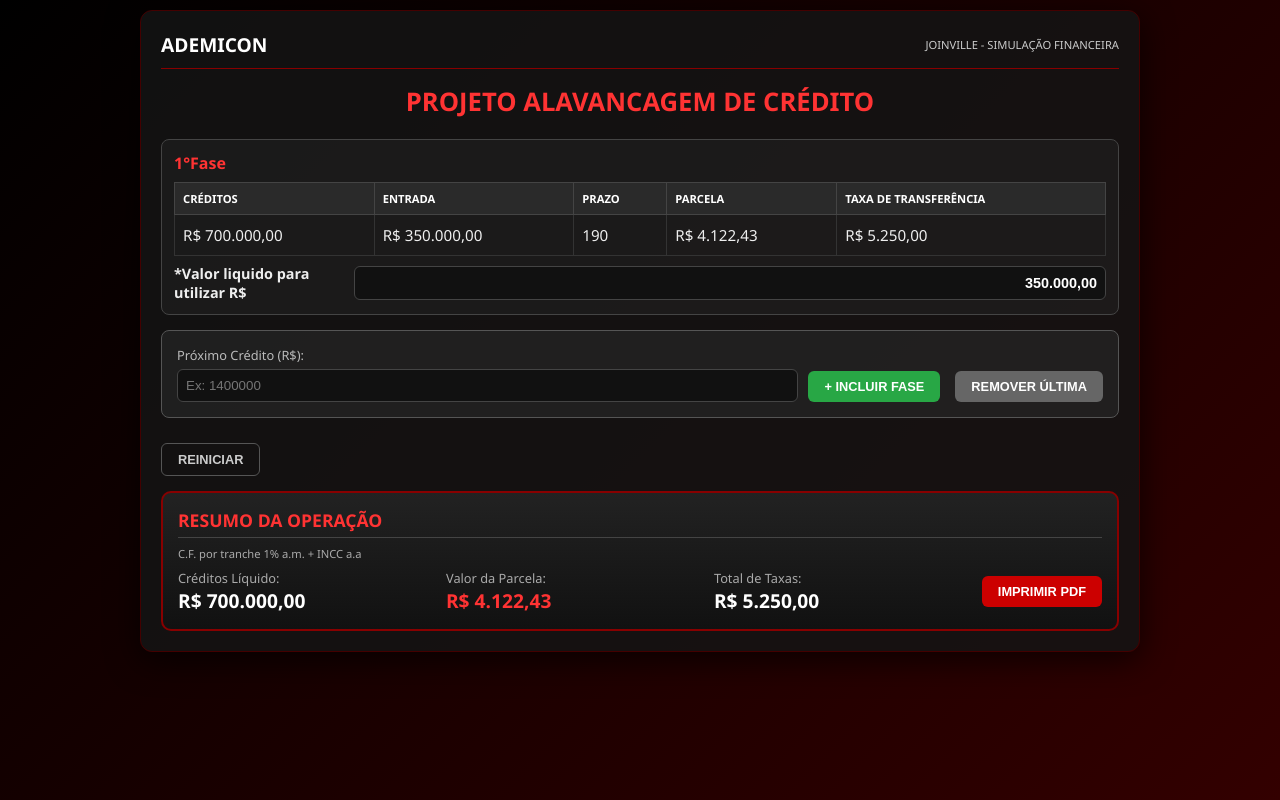
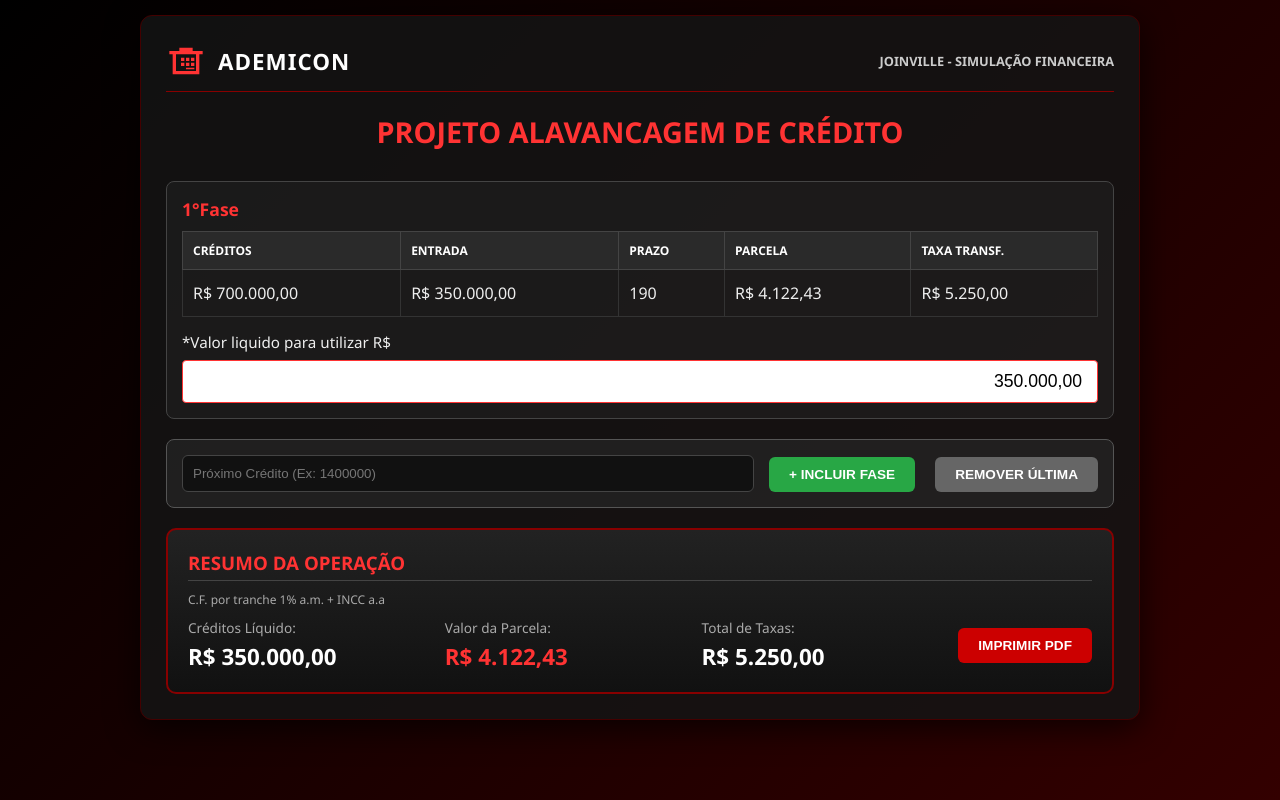
Before and after one commit to anndrelzz/EscalonamentoAdemicon, a plain HTML site: page index.html in a window 1280 px wide. Both pictures are taken after a click on the button "GERAR PROPOSTA". Drawn offline with Linux system fonts and the light colour scheme.

Commit message:
Fix Resumo de operacoes

```diff
--- a/index.html
+++ b/index.html
@@ -13,14 +13,14 @@
             background-attachment: fixed;
             color: #eee;
             min-height: 100vh;
-            padding: 10px;
+            padding: 15px;
         }
 
         .main-container {
             max-width: 1000px;
             margin: auto;
             background-color: rgba(20, 20, 20, 0.85);
-            padding: 20px;
+            padding: 25px;
             border-radius: 12px;
             box-shadow: 0 8px 32px rgba(0, 0, 0, 0.7);
             border: 1px solid #440000;
@@ -30,19 +30,21 @@
             display: flex;
             align-items: center;
             justify-content: space-between;
-            margin-bottom: 15px;
+            margin-bottom: 20px;
             border-bottom: 1px solid #880000;
             padding-bottom: 10px;
         }
 
-        .logo-area { font-weight: bold; font-size: 1.2em; color: #fff; }
-        .sub-text { color: #ccc; font-size: 0.7em; text-transform: uppercase; }
+        .logo-area { display: flex; align-items: center; gap: 12px; }
+        .logo-icon { width: 40px; height: 40px; fill: #ff3333; }
+        .logo-text { font-weight: bold; font-size: 1.4em; color: #fff; letter-spacing: 1px; }
+        .sub-text { color: #ccc; font-size: 0.8em; text-transform: uppercase; font-weight: bold; }
 
         h1.main-title {
             color: #ff3333;
             text-align: center;
-            margin-bottom: 20px;
-            font-size: 1.6em;
+            margin-bottom: 30px;
+            font-size: 1.8em;
             text-transform: uppercase;
         }
 
@@ -50,58 +52,35 @@
             background: rgba(40, 40, 40, 0.4);
             border: 1px solid #444;
             border-radius: 8px;
-            padding: 12px;
-            margin-bottom: 15px;
+            padding: 15px;
+            margin-bottom: 20px;
         }
 
-        .fase-title {
-            color: #ff3333;
-            font-weight: bold;
-            margin-bottom: 8px;
-            font-size: 1em;
+        .fase-title { color: #ff3333; font-weight: bold; margin-bottom: 10px; font-size: 1.1em; }
+
+        table { width: 100%; border-collapse: collapse; margin-bottom: 10px; }
+        th { background: #2a2a2a; color: #fff; font-size: 0.75em; text-transform: uppercase; padding: 10px; text-align: left; border: 1px solid #444; }
+        td { padding: 12px 10px; border: 1px solid #333; font-size: 1em; }
+
+        .liquido-container {
+            margin-top: 15px;
+            display: flex;
+            flex-direction: column;
+            gap: 8px;
         }
 
-        table {
-            width: 100%;
-            border-collapse: collapse;
-            margin-bottom: 8px;
-        }
-
-        th {
-            background: #2a2a2a;
-            color: #fff;
-            font-size: 0.7em;
-            text-transform: uppercase;
-            padding: 8px;
-            text-align: left;
-            border: 1px solid #444;
-        }
-
-        td {
-            padding: 10px 8px;
-            border: 1px solid #333;
-            font-size: 0.95em;
-        }
-
-        .liquido-label {
-            font-weight: bold;
-            font-size: 0.9em;
-            margin-top: 8px;
-            display: flex;
-            align-items: center;
-            gap: 10px;
-        }
+        .liquido-label { font-size: 0.95em; color: #eee; }
 
         .net-value-input {
             background: #fff;
-            border: 2px solid #ff3333;
+            border: 1px solid #ff3333;
             color: #000;
-            padding: 5px 10px;
+            padding: 10px 15px;
             border-radius: 4px;
-            width: 180px;
+            width: 100%;
             text-align: right;
-            font-weight: 800;
-            font-size: 1em;
+            font-weight: 400;
+            font-size: 1.1em;
         }
 
         .input-section {
@@ -109,108 +88,66 @@
             padding: 15px;
             border-radius: 8px;
             border: 1px solid #555;
-            margin-bottom: 15px;
-            display: flex;
-            gap: 10px;
-            align-items: flex-end;
-            flex-wrap: wrap;
+            margin-bottom: 20px;
+            display: flex; gap: 15px; align-items: flex-end; flex-wrap: wrap;
         }
 
-        .input-field { flex: 1; min-width: 150px; }
-        .input-field label { display: block; margin-bottom: 5px; font-size: 0.8em; color: #bbb; }
+        .input-field { flex: 1; min-width: 180px; }
+        .input-field label { display: block; margin-bottom: 5px; font-size: 0.85em; color: #bbb; }
+        input[type="number"] { width: 100%; padding: 10px; background: #111; border: 1px solid #444; border-radius: 6px; color: #fff; }
 
-        input[type="number"], input[type="text"] {
-            width: 100%;
-            padding: 8px;
-            background: #111;
-            border: 1px solid #444;
-            border-radius: 6px;
-            color: #fff;
-        }
+        .summary-card { background: linear-gradient(180deg, #222 0%, #111 100%); border: 2px solid #880000; padding: 20px; border-radius: 10px; margin-top: 20px; }
+        .summary-card h3 { color: #ff3333; margin-bottom: 10px; border-bottom: 1px solid #444; padding-bottom: 5px; }
+        .summary-flex { display: flex; justify-content: space-between; align-items: center; gap: 20px; flex-wrap: wrap; }
+        .summary-item { flex: 1; min-width: 150px; }
+        .summary-item label { font-size: 0.85em; color: #aaa; display: block; margin-bottom: 4px; }
+        .summary-item span { font-size: 1.4em; font-weight: bold; color: #fff; }
 
-        .summary-card {
-            background: linear-gradient(180deg, #222 0%, #111 100%);
-            border: 2px solid #880000;
-            padding: 15px;
-            border-radius: 10px;
-            margin-top: 15px;
-        }
-
-        .summary-card h3 { color: #ff3333; margin-bottom: 8px; border-bottom: 1px solid #444; padding-bottom: 5px; font-size: 1.1em; }
-
-        .summary-flex {
-            display: flex;
-            justify-content: space-between;
-            align-items: center;
-            gap: 15px;
-            flex-wrap: wrap;
-        }
-
-        .summary-item { flex: 1; min-width: 140px; }
-        .summary-item label { font-size: 0.8em; color: #aaa; display: block; }
-        .summary-item span { font-size: 1.2em; font-weight: bold; color: #fff; }
-
-        .btn { padding: 8px 16px; border-radius: 6px; border: none; cursor: pointer; font-weight: bold; text-transform: uppercase; font-size: 0.8em; }
+        .btn { padding: 10px 20px; border-radius: 6px; border: none; cursor: pointer; font-weight: bold; text-transform: uppercase; font-size: 0.85em; }
         .btn-primary { background: #cc0000; color: #fff; }
         .btn-add { background: #28a745; color: white; }
         .btn-remove { background: #666; color: white; margin-left: 5px; }
-        .btn-outline { background: transparent; border: 1px solid #555; color: #ccc; margin-top: 10px; }
+        .btn-outline { background: transparent; border: 1px solid #555; color: #ccc; margin-top: 15px; }
 
         .hidden { display: none !important; }
         .footer-pdf { display: none; }
 
         @media print {
-            @page {
-                size: A4;
-                margin: 1cm 1cm 4cm 1cm;
+            @page { size: A4; margin: 1cm 1cm 4.5cm 1cm; }
+            body { background: white; color: black; padding: 0; font-size: 10pt; }
+            .main-container { max-width: 100%; border: none; box-shadow: none; background: white; padding: 0; }
+            .no-print, .btn, .input-section { display: none !important; }
+            .header { border-bottom: 2px solid #000; margin-bottom: 10px; }
+            .logo-icon { fill: black; height: 35px; width: 35px; }
+            .logo-text, .sub-text, h1.main-title { color: black !important; }
+
+            .fase-card { background: white; border: none; border-bottom: 1px solid #ccc; padding: 5px 0; margin-bottom: 5px; page-break-inside: avoid; }
+            .fase-title { color: black !important; font-size: 1em; }
+            table { border: 1px solid black; }
+            th { background: #f0f0f0 !important; color: black !important; border: 1px solid black; }
+            td { border: 1px solid black; color: black; }
+
+            .liquido-label { color: black !important; font-weight: bold; font-size: 9pt; }
+            .net-value-input {
+                border: 1px solid #000;
+                background: #f9f9f9;
+                font-weight: 900 !important;
+                text-align: right;
+                width: 100%;
             }
 
-            body { background: white; color: black; padding: 0; font-size: 9pt; }
-            .main-container { max-width: 100%; border: none; box-shadow: none; background: white; padding: 0; }
-            .no-print, .btn, .input-section { display: none !important; }
-
-            .header { border-bottom: 2px solid #000; color: black; margin-bottom: 8px; }
-            .logo-area, .sub-text { color: black !important; }
-            h1.main-title { color: black !important; font-size: 1.3em; margin-bottom: 10px; }
-
-            .fase-card {
-                background: white; border: none; border-bottom: 1px solid #ccc; padding: 4px 0; margin-bottom: 4px; page-break-inside: avoid;
-            }
-
-            .fase-title { color: black !important; font-size: 10pt; }
-            table { background: white; border: 1px solid black; margin-bottom: 4px; }
-            th { background: #f0f0f0 !important; color: black !important; border: 1px solid black; padding: 4px; font-size: 8pt; }
-            td { border: 1px solid black; color: black; padding: 4px; font-size: 9pt; }
-
-            .liquido-label { color: black !important; font-size: 8pt; }
-            .net-value-input {
-                border: 1px solid #000; background: #f9f9f9; color: #000 !important;
-                width: 160px; font-size: 9pt; padding: 2px 5px; font-weight: 900;
-            }
-
-            .summary-card {
-                border: 1px solid black; background: white; color: black; margin-top: 10px; padding: 8px; page-break-inside: avoid;
-            }
-            .summary-card h3 { font-size: 10pt; border-bottom: 1px solid #000; }
-            .summary-item span { color: black !important; font-size: 11pt; }
-            .summary-item label { font-size: 8pt; }
+            .summary-card { border: 1px solid black; background: white; color: black; margin-top: 15px; padding: 10px; }
+            .summary-item span { color: black !important; }
 
             .footer-pdf {
-                display: block;
-                position: fixed;
-                bottom: 0;
-                left: 0;
-                width: 100%;
-                background: white;
-                text-align: right;
-                padding-bottom: 20px;
+                display: block; position: fixed; bottom: 0; left: 0; width: 100%; background: white;
+                text-align: right; padding-bottom: 30px;
             }
-
-            .footer-line { border-top: 2px solid #cc0000; width: 100%; margin-bottom: 8px; }
-            .manager-container { border-right: 2px solid #cc0000; padding-right: 15px; display: inline-block; }
-            .manager-name { font-weight: bold; font-size: 10pt; color: #000; }
-            .manager-title, .manager-units, .manager-phone { font-weight: bold; font-size: 9pt; color: #000; margin-top: 1px; }
-            .manager-email { color: #0056b3; text-decoration: underline; font-size: 8pt; }
+            .footer-line { border-top: 2px solid #cc0000; width: 100%; margin-bottom: 10px; }
+            .manager-container { border-right: 3px solid #cc0000; padding-right: 15px; display: inline-block; }
+            .manager-name { font-weight: bold; font-size: 11pt; }
+            .manager-title, .manager-units, .manager-phone { font-weight: bold; font-size: 10pt; }
+            .manager-email { color: #0056b3; text-decoration: underline; font-size: 9pt; }
         }
     </style>
 </head>
@@ -218,7 +155,10 @@
 
 <div class="main-container">
     <div class="header">
-        <div class="logo-area">ADEMICON</div>
+        <div class="logo-area">
+            <svg class="logo-icon" viewBox="0 0 24 24"><path d="M16,6V4H8V6H2V8H4V20H20V8H22V6H16M10,6H14V6H10V6M18,18H6V8H18V18M15,10H17V12H15V10M15,13H17V15H15V13M12,10H14V12H12V10M12,13H14V15H12V13M9,10H11V12H9V10M9,13H11V15H9V13M12,16H17V17H12V16Z" /></svg>
+            <span class="logo-text">ADEMICON</span>
+        </div>
         <div class="sub-text">Joinville - Simulação Financeira</div>
     </div>
 
@@ -237,40 +177,22 @@
     </div>
 
     <div id="dashboard" class="content-layout hidden">
-        <div>
-            <div id="fasesContainer"></div>
+        <div id="fasesContainer"></div>
 
-            <div class="input-section no-print">
-                <div class="input-field">
-                    <label>Próximo Crédito (R$):</label>
-                    <input type="number" id="manualCredit" placeholder="Ex: 1400000">
-                </div>
-                <button class="btn btn-add" onclick="adicionarFaseManual()">+ Incluir Fase</button>
-                <button class="btn btn-remove" onclick="removerUltimaFase()">Remover Última</button>
-            </div>
-
-            <button class="btn btn-outline no-print" onclick="resetar()">Reiniciar</button>
+        <div class="input-section no-print">
+            <input type="number" id="manualCredit" placeholder="Próximo Crédito (Ex: 1400000)" style="flex: 1; padding: 10px; background: #111; color: #fff; border: 1px solid #444; border-radius: 6px;">
+            <button class="btn btn-add" onclick="adicionarFaseManual()">+ Incluir Fase</button>
+            <button class="btn btn-remove" onclick="removerUltimaFase()">Remover Última</button>
         </div>
 
         <div class="summary-card">
             <h3>RESUMO DA OPERAÇÃO</h3>
-            <p style="font-size: 0.7em; margin-bottom: 8px; color: #aaa;">C.F. por tranche 1% a.m. + INCC a.a</p>
+            <p style="font-size: 0.75em; margin-bottom: 10px; color: #aaa;">C.F. por tranche 1% a.m. + INCC a.a</p>
             <div class="summary-flex">
-                <div class="summary-item">
-                    <label>Créditos Líquido:</label>
-                    <span id="totalCredit">R$ 0,00</span>
-                </div>
-                <div class="summary-item">
-                    <label>Valor da Parcela:</label>
-                    <span id="totalInstallment" style="color: #ff3333;">R$ 0,00</span>
-                </div>
-                <div class="summary-item">
-                    <label>Total de Taxas:</label>
-                    <span id="totalFees">R$ 0,00</span>
-                </div>
-                <div class="no-print">
-                    <button class="btn btn-primary" onclick="window.print()">Imprimir PDF</button>
-                </div>
+                <div class="summary-item"><label>Créditos Líquido:</label><span id="totalCredit">R$ 0,00</span></div>
+                <div class="summary-item"><label>Valor da Parcela:</label><span id="totalInstallment" style="color: #ff3333;">R$ 0,00</span></div>
+                <div class="summary-item"><label>Total de Taxas:</label><span id="totalFees">R$ 0,00</span></div>
+                <div class="no-print"><button class="btn btn-primary" onclick="window.print()">Imprimir PDF</button></div>
             </div>
         </div>
 
@@ -279,8 +201,7 @@
             <div class="manager-container">
                 <div class="manager-name">Anderson L. Marini</div>
                 <div class="manager-title">Sócio gerente</div>
-                <div class="manager-units">Unidade Joinville - América</div>
-                <div class="manager-units">Unidade SP - Jardins</div>
+                <div class="manager-units">Unidade Joinville - América | Unidade SP - Jardins</div>
                 <div class="manager-phone">(41) 98802-8545</div>
                 <div class="manager-email">anderson.marini@licenciadoademicon.com.br</div>
             </div>
@@ -290,110 +211,66 @@
 
 <script>
     let fases = [];
-    const taxaJuros = 0.01;
-    const percentualTaxa = 0.0075;
-
-    function formatarMoeda(valor) {
-        return valor.toLocaleString('pt-BR', { minimumFractionDigits: 2, maximumFractionDigits: 2 });
-    }
-
-    function calcularPMT(pv, n, i) {
-        if (pv <= 0) return 0;
-        return pv * (i / (1 - Math.pow(1 + i, -n)));
-    }
+    const taxaJuros = 0.01; const percentualTaxa = 0.0075;
+    function formatarMoeda(valor) { return valor.toLocaleString('pt-BR', { minimumFractionDigits: 2, maximumFractionDigits: 2 }); }
+    function calcularPMT(pv, n, i) { return pv > 0 ? pv * (i / (1 - Math.pow(1 + i, -n))) : 0; }
 
     function iniciarSimulacao() {
         fases = [];
         const credito = parseFloat(document.getElementById('initCredit').value);
-        const prazo = parseInt(document.getElementById('initTerm').value);
-        if (isNaN(credito)) return;
-        adicionarFaseDados(credito, prazo);
+        adicionarFaseDados(credito, parseInt(document.getElementById('initTerm').value));
         document.getElementById('dashboard').classList.remove('hidden');
         document.getElementById('setupSection').classList.add('hidden');
     }
 
     function adicionarFaseManual() {
-        const novoCredito = parseFloat(document.getElementById('manualCredit').value);
-        if (isNaN(novoCredito)) return;
-        adicionarFaseDados(novoCredito, fases[0].prazo);
-        document.getElementById('manualCredit').value = '';
+        const nc = parseFloat(document.getElementById('manualCredit').value);
+        if(!isNaN(nc)){ adicionarFaseDados(nc, fases[0].prazo); document.getElementById('manualCredit').value = ''; }
     }
 
-    function removerUltimaFase() {
-        if (fases.length > 1) { fases.pop(); renderizarFases(); }
-    }
+    function removerUltimaFase() { if(fases.length > 1) { fases.pop(); renderizarFases(); } }
 
     function adicionarFaseDados(credito, prazo) {
-        const entrada = credito * 0.50;
-        // PV rigoroso: Crédito - Entrada
-        const pmt = calcularPMT(credito - entrada, prazo, taxaJuros);
-        fases.push({
-            numero: fases.length + 1,
-            credito: credito,
-            entrada: entrada,
-            parcela: pmt,
-            taxa: credito * percentualTaxa,
-            liquido: credito - entrada,
-            prazo: prazo
-        });
+        const entrada = credito * 0.5;
+        fases.push({ numero: fases.length+1, credito, entrada, parcela: calcularPMT(credito-entrada, prazo, taxaJuros), taxa: credito*percentualTaxa, liquido: credito-entrada, prazo });
         renderizarFases();
     }
 
     function renderizarFases() {
-        const container = document.getElementById('fasesContainer');
-        container.innerHTML = '';
-        let somaCredito = 0, somaParcelas = 0, somaTaxas = 0;
+        const container = document.getElementById('fasesContainer'); container.innerHTML = '';
+        let somaLiquidoResumo = 0, sParc = 0, sTax = 0;
 
         fases.forEach((f, index) => {
-            somaCredito += f.credito;
-            somaParcelas += f.parcela;
-            somaTaxas += f.taxa;
+            somaLiquidoResumo += f.liquido; // Soma o valor líquido individual
+            sParc += f.parcela;
+            sTax += f.taxa;
 
-            const card = document.createElement('div');
-            card.className = 'fase-card';
-            card.innerHTML = `
-                <div class="fase-title">${f.numero}°Fase</div>
-                <table>
-                    <thead>
-                        <tr>
-                            <th>Créditos</th>
-                            <th>Entrada</th>
-                            <th>Prazo</th>
-                            <th>Parcela</th>
-                            <th>Taxa de Transferência</th>
-                        </tr>
-                    </thead>
-                    <tbody>
-                        <tr>
-                            <td>R$ ${formatarMoeda(f.credito)}</td>
-                            <td>R$ ${formatarMoeda(f.entrada)}</td>
-                            <td>${f.prazo}</td>
-                            <td>R$ ${formatarMoeda(f.parcela)}</td>
-                            <td>R$ ${formatarMoeda(f.taxa)}</td>
-                        </tr>
-                    </tbody>
-                </table>
-                <div class="liquido-label">
-                    *Valor liquido para utilizar R$
+            const card = document.createElement('div'); card.className = 'fase-card';
+            card.innerHTML = `<div class="fase-title">${f.numero}°Fase</div>
+                <table><thead><tr><th>Créditos</th><th>Entrada</th><th>Prazo</th><th>Parcela</th><th>Taxa Transf.</th></tr></thead>
+                <tbody><tr><td>R$ ${formatarMoeda(f.credito)}</td><td>R$ ${formatarMoeda(f.entrada)}</td><td>${f.prazo}</td><td>R$ ${formatarMoeda(f.parcela)}</td><td>R$ ${formatarMoeda(f.taxa)}</td></tr></tbody></table>
+                <div class="liquido-container">
+                    <span class="liquido-label">*Valor liquido para utilizar R$</span>
                     <input type="text" class="net-value-input" value="${formatarMoeda(f.liquido)}" onchange="atualizarLiquido(${index}, this.value)">
-                </div>
-            `;
+                </div>`;
             container.appendChild(card);
         });
 
-        document.getElementById('totalCredit').innerText = "R$ " + formatarMoeda(somaCredito);
-        document.getElementById('totalInstallment').innerText = "R$ " + formatarMoeda(somaParcelas);
-        document.getElementById('totalFees').innerText = "R$ " + formatarMoeda(somaTaxas);
+        document.getElementById('totalCredit').innerText = "R$ " + formatarMoeda(somaLiquidoResumo);
+        document.getElementById('totalInstallment').innerText = "R$ " + formatarMoeda(sParc);
+        document.getElementById('totalFees').innerText = "R$ " + formatarMoeda(sTax);
     }
 
     function atualizarLiquido(index, valor) {
+        // Limpa a string da máscara de moeda para converter em número
         const num = parseFloat(valor.replace(/\./g, '').replace(',', '.'));
-        if (!isNaN(num)) { fases[index].liquido = num; }
+        if (!isNaN(num)) {
+            fases[index].liquido = num;
+        }
         renderizarFases();
     }
 
     function resetar() { location.reload(); }
 </script>
-
 </body>
 </html>
```
